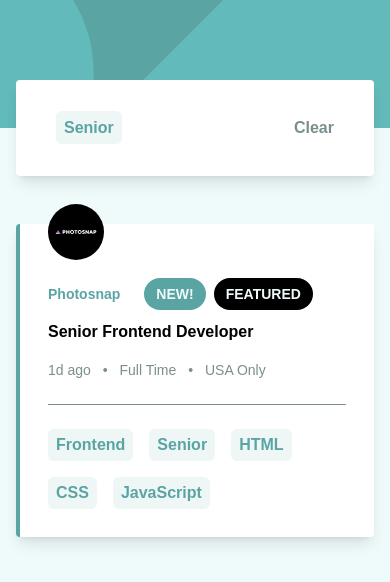
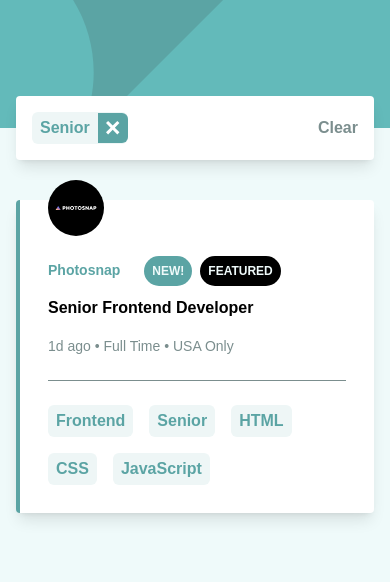
Before and after one commit to vsilagy/job-listings, a React (Create React App) app: page / in a window 390 px wide. Both pictures are taken after a click on the element "Senior". Shown: the top 582 px of the page. Built offline with nearby package versions, Linux system fonts and the light colour scheme.

Commit message:
ready to deploy

```diff
--- a/src/App.js
+++ b/src/App.js
@@ -33,21 +33,26 @@ export default function App() {
 	return (
 		<>
 			<Header />
-			<main className="my-16 max-w-screen-xl mx-auto">
+			<main className="my-16 max-w-screen-lg mx-auto">
 				{filters.length > 0 && (
-					<div className="flex justify-between items-center bg-white mx-4 -mt-28 mb-12 p-8 gap-6 rounded shadow-lg">
-						<div>
+					<div className="flex justify-between items-center bg-white mx-4 -mt-24 p-4 gap-4 mb-8 rounded shadow-lg">
+						<div className="flex flex-wrap gap-4">
 							{filters.map((filter) => (
-								<span
-									onClick={() => handleFilterClick(filter)}
-									className="text-darkCyan bg-lightGrayishCyanFilter font-bold text-center  px-2 py-2 mx-2 rounded-md">
-									{filter}
+								<span className=" bg-lightGrayishCyanFilter flex justify-center items-center font-bold text-center rounded-md">
+									<span className="text-darkCyan py-1 px-2">
+										{filter}
+									</span>
+									<img
+										onClick={() => handleFilterClick(filter)}
+										className="bg-darkCyan hover:bg-black p-2 rounded-r-md cursor-pointer"
+										src="/images/icon-remove.svg"
+									/>
 								</span>
 							))}
 						</div>
 						<button
-							onClick={() => setFilters('')}
-							className=" text-darkGrayishCyan font-bold text-center  px-2 py-1 rounded-md hover:text-darkCyan hover:underline cursor-pointer">
+							onClick={() => setFilters([])}
+							className=" text-darkGrayishCyan font-bold text-center  rounded-md hover:text-darkCyan hover:underline cursor-pointer">
 							Clear
 						</button>
 					</div>
--- a/src/components/JobBoard.js
+++ b/src/components/JobBoard.js
@@ -19,7 +19,7 @@ export default function JobBoard({
 	console.log(tags);
 
 	return (
-		<div className="bg-lightGrayishCyanBg my-10 md:my-5">
+		<div className="bg-lightGrayishCyanBg my-10 md:my-5 first:mt-8 ">
 			<div
 				className={`flex flex-col md:flex-row bg-white mx-4 p-7 gap-6 rounded shadow-lg ${
 					featured && 'border-l-4 border-darkCyan'
@@ -27,16 +27,16 @@ export default function JobBoard({
 				<div className="-mt-12 w-14 md:mt-0 md:w-24">
 					<img src={logo} alt={company}></img>
 				</div>
-				<div className="flex flex-col gap-4 justify-between md:gap-2 ">
+				<div className="flex flex-col gap-4 justify-between  md:gap-2 ">
 					<p className="text-sm text-darkCyan font-bold md:text-base ">
 						{company}
 						{newJob && (
-							<span className=" py-2 px-3 ml-6 bg-darkCyan text-lightGrayishCyanBg text-sm uppercase rounded-full">
+							<span className="text-xs p-2 ml-6 bg-darkCyan text-lightGrayishCyanBg md:text-[13px] uppercase rounded-full">
 								New!
 							</span>
 						)}
 						{featured && (
-							<span className="py-2 px-3 mx-2 bg-black text-lightGrayishCyanBg text-sm uppercase rounded-full">
+							<span className="text-xs p-2 mx-2 bg-black text-lightGrayishCyanBg md:text-[13px] uppercase rounded-full">
 								Featured
 							</span>
 						)}
@@ -45,9 +45,9 @@ export default function JobBoard({
 						{position}
 					</h2>
 					<p className=" text-sm text-darkGrayishCyan md:text-base">
-						<span className="mr-2">{postedAt}</span> •{' '}
-						<span className="mx-2">{contract}</span> •{' '}
-						<span className="ml-2">{location}</span>
+						<span className="lg:mr-2">{postedAt}</span> •{' '}
+						<span className="lg:mx-2">{contract}</span> •{' '}
+						<span className="lg:ml-2">{location}</span>
 					</p>
 				</div>
 				<div className="flex flex-wrap gap-4 justify-start items-center border-t border-t-darkGrayishCyan pt-6 md:border-none md:justify-end md:ml-auto md:pt-0">
@@ -55,7 +55,7 @@ export default function JobBoard({
 						? tags.map((tag) => (
 								<span
 									onClick={() => handleTagClick(tag)}
-									className="text-darkCyan bg-lightGrayishCyanFilter font-bold text-center  px-2 py-1 rounded-md hover:text-lightGrayishCyanBg hover:bg-darkCyan cursor-pointer">
+									className="text-darkCyan bg-lightGrayishCyanFilter font-bold text-center  py-1 px-2 rounded-md hover:text-lightGrayishCyanBg hover:bg-darkCyan cursor-pointer">
 									{tag}
 								</span>
 						  ))
--- a/src/index.css
+++ b/src/index.css
@@ -3,7 +3,11 @@
 @tailwind utilities;
 
 @import url('https://fonts.googleapis.com/css2?family=League+Spartan:wght@500;700&display=swap');
-
+* {
+	box-sizing: border-box;
+	margin: 0;
+	padding: 0;
+}
 #header {
 	background-image: url('/public/images/bg-header-desktop.svg');
 	background-repeat: no-repeat;
```
Also changed, not shown: package.json (+2 -5 lines), 1 other file (tests, documents, lock files or other folders).
